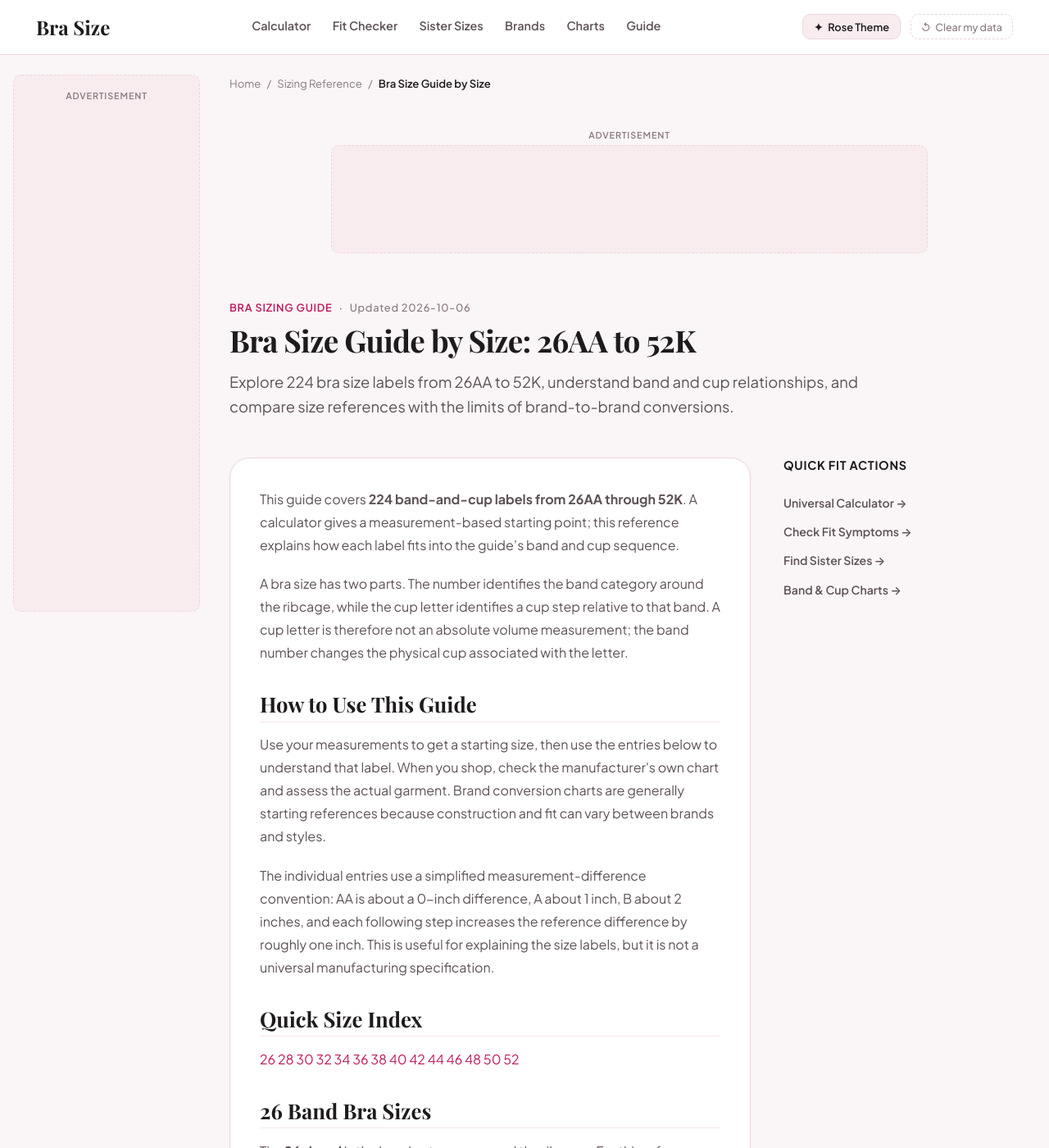
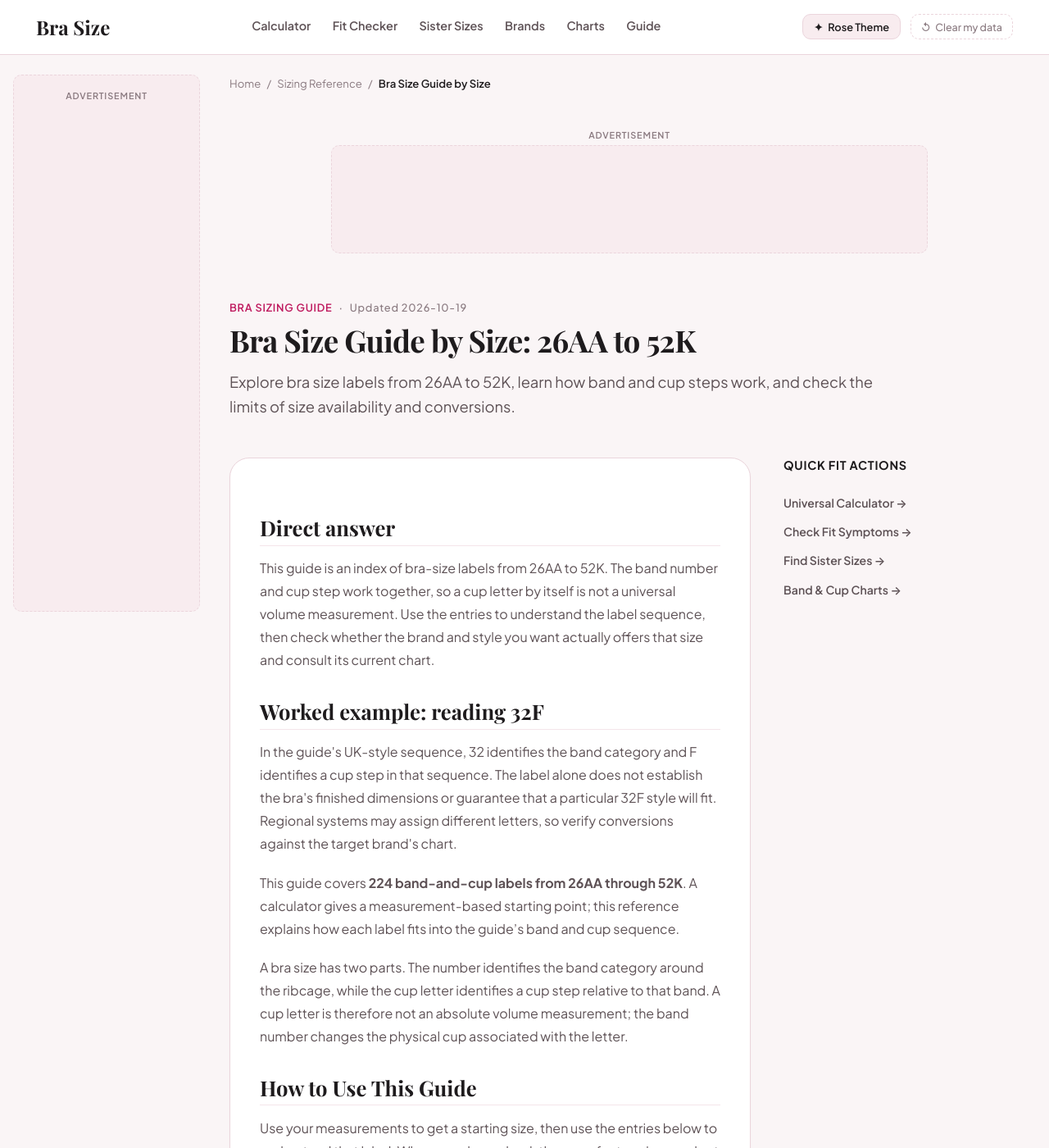
Before and after one commit to sharpedge74-cmyk/Bra-Size-Pro, a Jekyll site: the page built from bra-size-guide-by-size.html, in a window 1280 px wide and 1400 px high. Shown: the whole window at 82% size. Built offline with Jekyll 4.4.1, drawn with Linux system fonts in a browser that asks for light colours; some web fonts are replaced; some of the changed text lies outside the part shown.

Commit message:
Update sizing reference and plus-size calculator content with sourced limitations and examples

```diff
--- a/bra-size-guide-by-size.html
+++ b/bra-size-guide-by-size.html
@@ -1,15 +1,16 @@
 ---
 layout: guide
 title: "Bra Size Guide by Size: 26AA to 52K"
-description: "Explore 224 bra size labels from 26AA to 52K, understand band and cup relationships, and compare size references with the limits of brand-to-brand conversions."
+description: "Explore bra size labels from 26AA to 52K, learn how band and cup steps work, and check the limits of size availability and conversions."
 permalink: /bra-size-guide-by-size
 breadcrumb_label: "Bra Size Guide by Size"
 intent: "Detailed reference guide for individual bra sizes from 26AA through 52K"
-last_reviewed: "2026-10-06"
+last_reviewed: "2026-10-19"
 ads: "guide"
 sources:
-  - '<a href="https://www.curvykate.com/pages/shop-by-size" rel="noopener" target="_blank">Curvy Kate UK size range and cup progression reference</a>'
-  - '<a href="https://www.bravissimo.com/bra-sizing-explained/" rel="noopener" target="_blank">Bravissimo bra sizing and conversion guidance</a>'
+  - '<a href="https://www.curvykate.com/pages/shop-by-size" target="_blank" rel="noopener">Curvy Kate official shop-by-size range — checked 2026-10-19</a>'
+  - '<a href="https://www.bravissimo.com/bra-sizing-explained/" target="_blank" rel="noopener">Bravissimo bra sizing explained — checked 2026-10-19</a>'
+  - '<a href="https://pubmed.ncbi.nlm.nih.gov/39623226/" target="_blank" rel="noopener">Moscarelli et al. (2025), variation in bra cup sizing among manufacturers — retrieved 2026-10-19</a>'
 related_tool:
   title: "Universal Bra Size Calculator"
   desc: "Use measurements to get a starting size before comparing the individual size guide."
@@ -20,15 +21,22 @@ related_guide:
   url: "/bra-cup-size-guide"
 faq:
   - q: "What does a bra size such as 32F mean?"
-    a: "The number identifies the band category and the letter identifies the cup step relative to that band. A 32F is not the same physical cup as every other F cup because the band number is part of the size."
-  - q: "Are 26 and 52 bra sizes available everywhere?"
-    a: "No. Extended band sizes are much more dependent on the manufacturer. A size appearing in this reference does not mean every brand makes it, or that two brands construct it identically."
-  - q: "Is the bust measurement for each size exact?"
-    a: "No. The approximate bust difference shown here is a sizing-reference convention. Garment stretch, cup shape, wire width, construction and the manufacturer's grading can change the measurements of an actual bra."
-  - q: "Why do UK-style sizes use DD, FF, GG and other double letters?"
-    a: "Many UK sizing charts use a progression such as AA, A, B, C, D, DD, E, F, FF, G, GG, H, HH, J, JJ, K. Other sizing systems use different progressions, so check the target brand's chart before converting a size."
+    a: "The number identifies a band category and the cup letter identifies a step in a sizing sequence. The letter alone does not specify a universal cup volume."
+  - q: "Are all sizes in this guide available from every brand?"
+    a: "No. The guide is a reference sequence, not a stock list. Size availability varies by brand, style, and market."
+  - q: "Are the bust measurements listed exact?"
+    a: "No. The inch-difference values are a simplified sizing convention, not a manufacturing standard or a prediction of a finished bra's dimensions."
+  - q: "Why do UK-style cup sequences include double letters?"
+    a: "Many UK charts use steps such as DD, FF, GG and HH. Other systems can use different progressions, so check the brand's own chart when converting."
+  - q: "How should I use this guide to choose a size?"
+    a: "Start with your measurements, review the relevant size entry, then check the specific brand and style chart and assess garment fit."
+
 ---
 
+<h2>Direct answer</h2>
+<p>This guide is an index of bra-size labels from 26AA to 52K. The band number and cup step work together, so a cup letter by itself is not a universal volume measurement. Use the entries to understand the label sequence, then check whether the brand and style you want actually offers that size and consult its current chart.</p>
+<h2>Worked example: reading 32F</h2>
+<p>In the guide's UK-style sequence, 32 identifies the band category and F identifies a cup step in that sequence. The label alone does not establish the bra's finished dimensions or guarantee that a particular 32F style will fit. Regional systems may assign different letters, so verify conversions against the target brand's chart.</p>
 <p>This guide covers <strong>224 band-and-cup labels from 26AA through 52K</strong>. A calculator gives a measurement-based starting point; this reference explains how each label fits into the guide’s band and cup sequence.</p>
 
 <p>A bra size has two parts. The number identifies the band category around the ribcage, while the cup letter identifies a cup step relative to that band. A cup letter is therefore not an absolute volume measurement; the band number changes the physical cup associated with the letter.</p>
```
